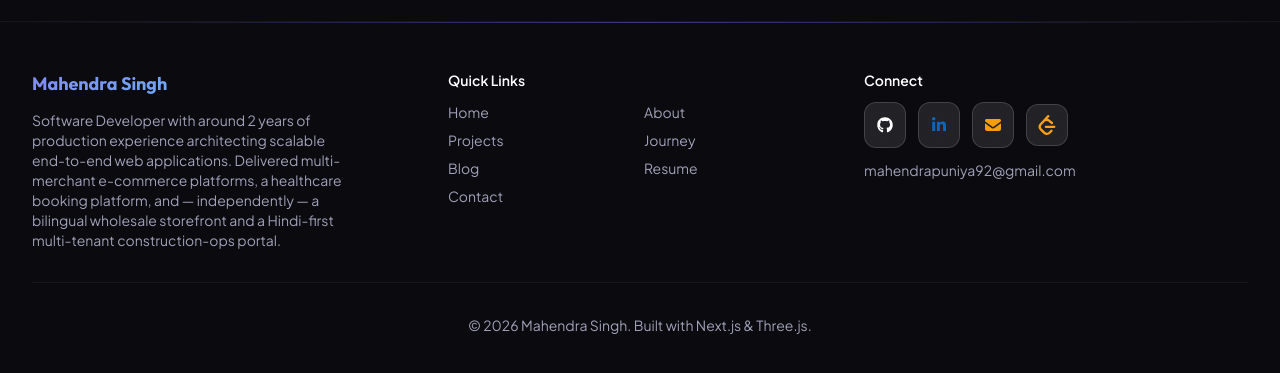
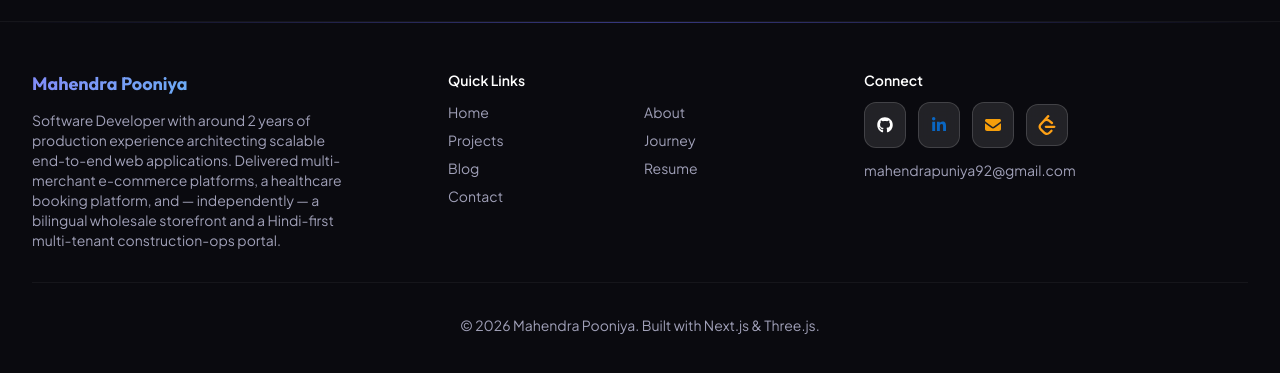
Before and after one commit to mahendra2811/web-portfolio-2026, a Next.js app: page /about in a window 1280 px wide. Shown: the part 4055-4428 px from the top of the page. Built offline with nearby package versions, Linux system fonts and the light colour scheme; no server answers.

Commit message:
done name change update

```diff
--- a/src/data/personal.ts
+++ b/src/data/personal.ts
@@ -6,7 +6,7 @@
  */
 
 export const personalInfo = {
-  name: "Mahendra Singh",
+  name: "Mahendra Pooniya",
   title: "Software Developer · AI-Assisted Engineering",
   tagline:
     "Architecting scalable end-to-end web platforms — multi-merchant e-commerce, healthcare booking, and AI-assisted developer workflows.",
```
